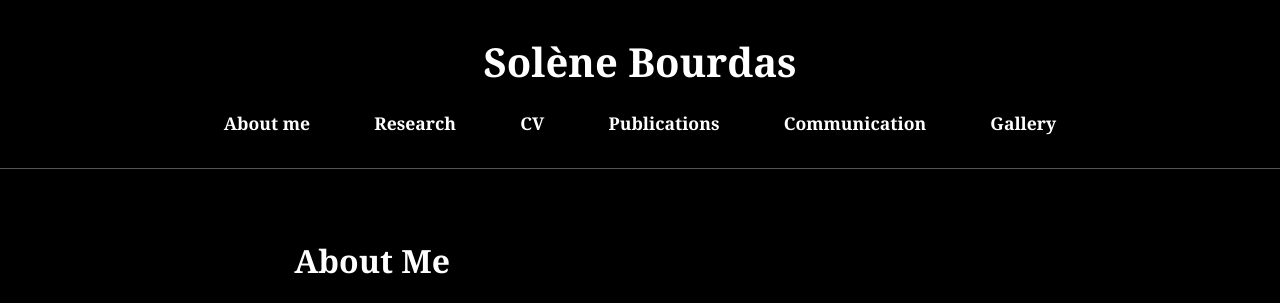
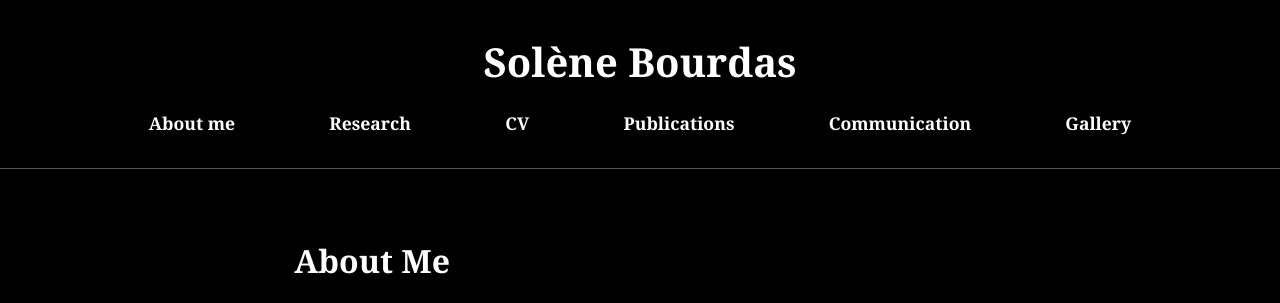
Before and after one commit to solenebourdas/solenebourdas.github.io, a plain HTML site: page index.html in a window 1280 px wide. Shown: the top 303 px of the page. Drawn offline with Linux system fonts and the light colour scheme.

Commit message:
style.css

```diff
--- a/css/style.css
+++ b/css/style.css
@@ -41,7 +41,7 @@ nav {
 nav a {
   text-decoration: none;
   color: #ffffff;           /* White links */
-  margin: 0 30px;
+  margin: 0 45px;
   font-weight: bold;
   font-size: 1.1em;
   transition: color 0.3s;
```
